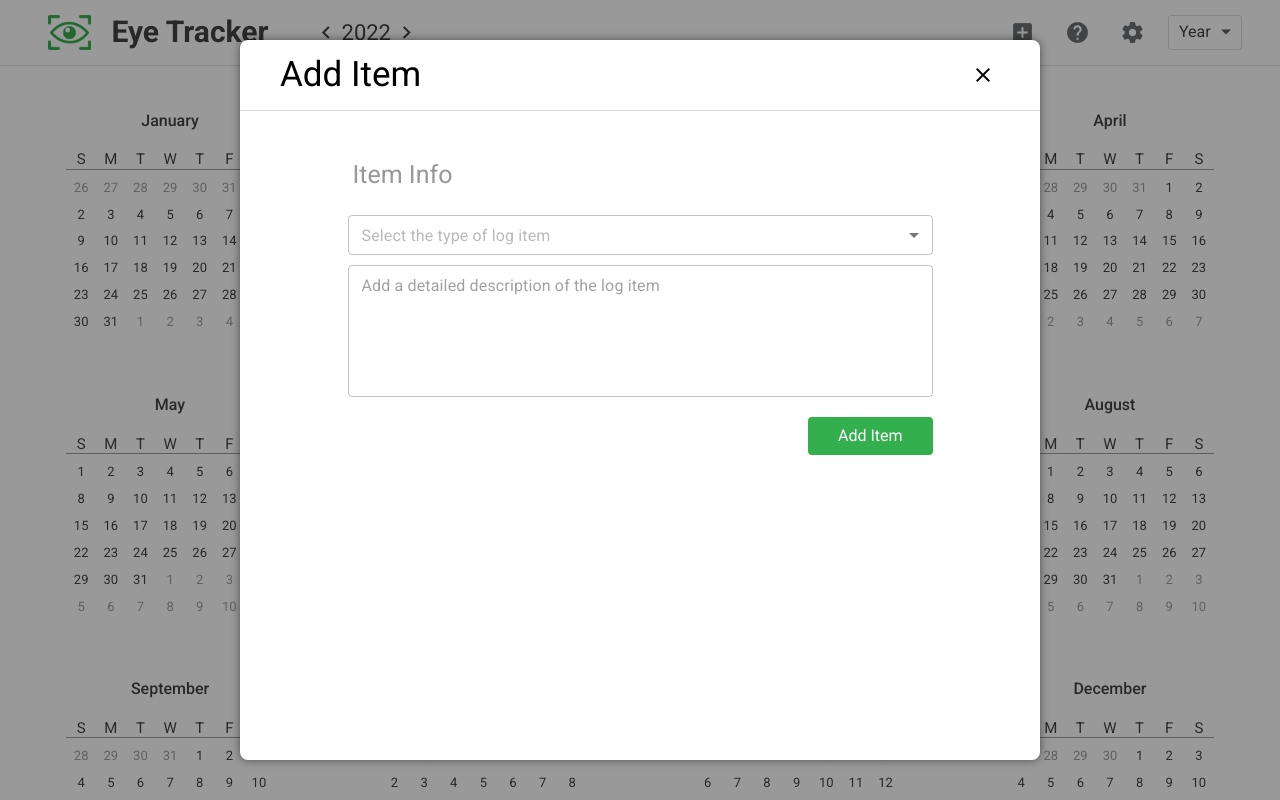
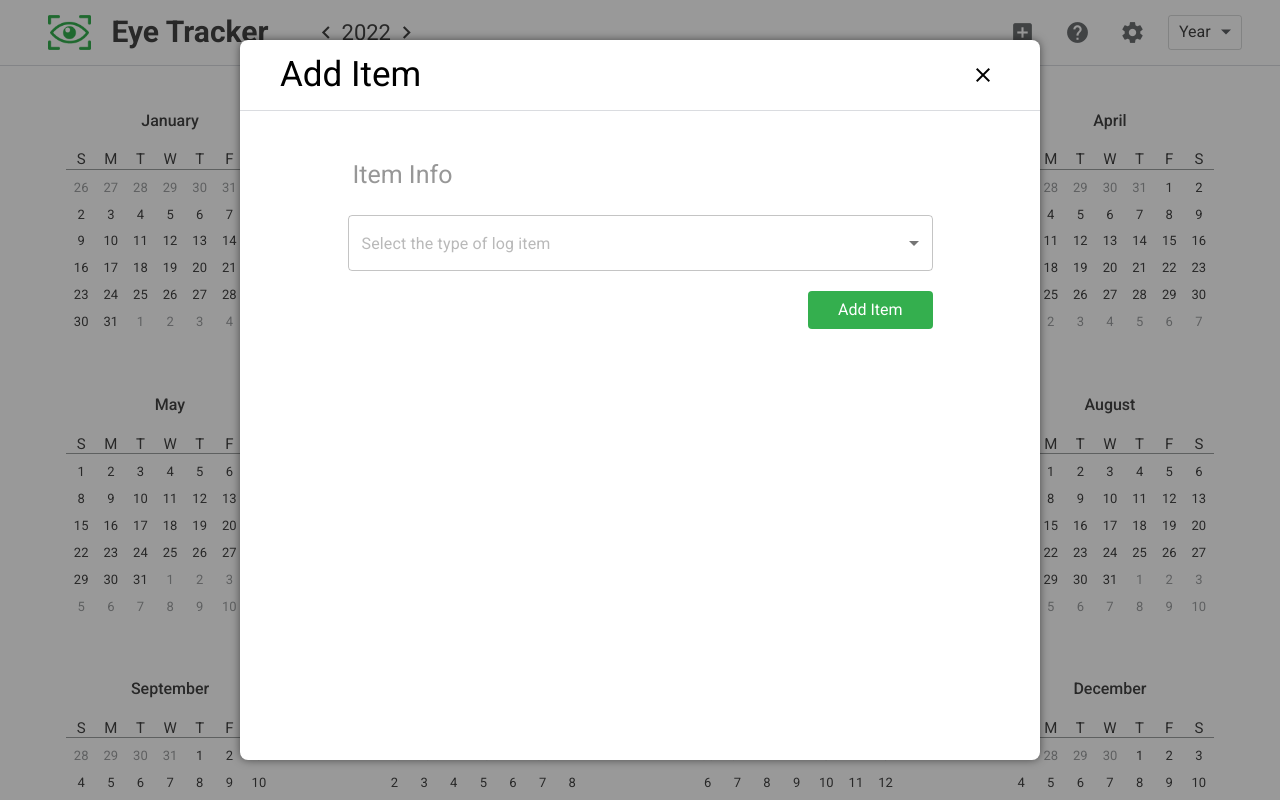
Before and after one commit to JosephRosenfeld/eye-tracker-front-end, a React (Create React App) app: page /year/add in a window 1280 px wide. Built offline with nearby package versions, Linux system fonts and the light colour scheme.

Commit message:
added conditional description field in add page

```diff
--- a/src/components/header_pages/AddSubPage.js
+++ b/src/components/header_pages/AddSubPage.js
@@ -40,7 +40,6 @@ const AddSubPage = () => {
         <ThemeProvider theme={theme}>
           <FormControl>
             <Select
-              size='small'
               value={type}
               onChange={(e) => setType(e.target.value)}
               renderValue={
@@ -57,6 +56,7 @@ const AddSubPage = () => {
               <MenuItem value='Muro Eye Drop'>Muro Eye Drop</MenuItem>
               <MenuItem value='Muro Ointment'>Muro Ointment</MenuItem>
               <MenuItem value='Erosion'>Erosion</MenuItem>
+              <MenuItem value='Note'>Note</MenuItem>
               <MenuItem value='Daily Review'>Daily Review</MenuItem>
             </Select>
           </FormControl>
@@ -68,23 +68,25 @@ const AddSubPage = () => {
                 setDt(newVal);
               }}
               showTodayButton={true}
-              renderInput={(params) => <TextField size='small' {...params} />}
+              renderInput={(params) => <TextField {...params} />}
               PopperProps={{ disablePortal: true }}
             />
             <TimePicker
               value={time}
               onChange={(newVal) => setTime(newVal)}
-              renderInput={(params) => <TextField size='small' {...params} />}
+              renderInput={(params) => <TextField {...params} />}
               showTodayButton={true}
               PopperProps={{ disablePortal: true }}
             />
           </LocalizationProvider>
+          {(type == "Erosion" || type == "Note" || type == "Daily Review") && (
             <TextField
               size='small'
               multiline
               minRows={5}
               placeholder='Add a detailed description of the log item'
             />
+          )}
         </ThemeProvider>
         <button className='add-item-button' type='submit'>
           Add Item
```
Lines whose indentation alone changed are shown as unchanged.
